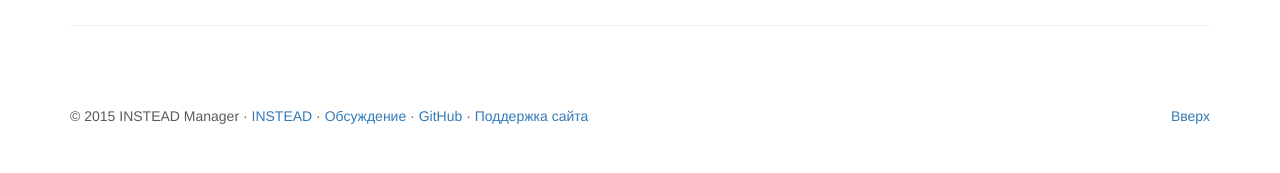
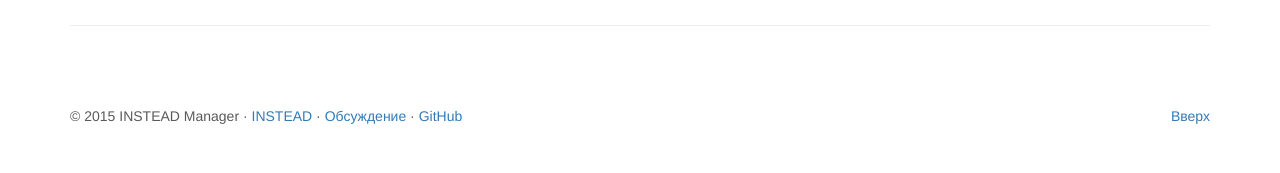
Before and after one commit to jhekasoft/instead-manager, a Jekyll site: the page built from index.html, in a window 1280 px wide. Shown: the part 2113-2286 px from the top of the page. Built offline with Jekyll 4.4.1, drawn with Linux system fonts in a browser that asks for light colours; nearby versions of some CDN libraries.

Commit message:
Update footer.html

```diff
--- a/_includes/footer.html
+++ b/_includes/footer.html
@@ -4,7 +4,6 @@
     <p>&copy; 2015 INSTEAD Manager &middot;
         <a href="http://instead.syscall.ru">INSTEAD</a> &middot;
         <a href="http://instead.syscall.ru/talk/index.php/175-instead-manager/last">Обсуждение</a> &middot;
-        <a href="https://github.com/jhekasoft/instead-manager">GitHub</a> &middot;
-        <a href="http://1000.tech">Поддержка сайта</a>
+        <a href="https://github.com/jhekasoft/instead-manager">GitHub</a>
     </p>
 </footer>
```
